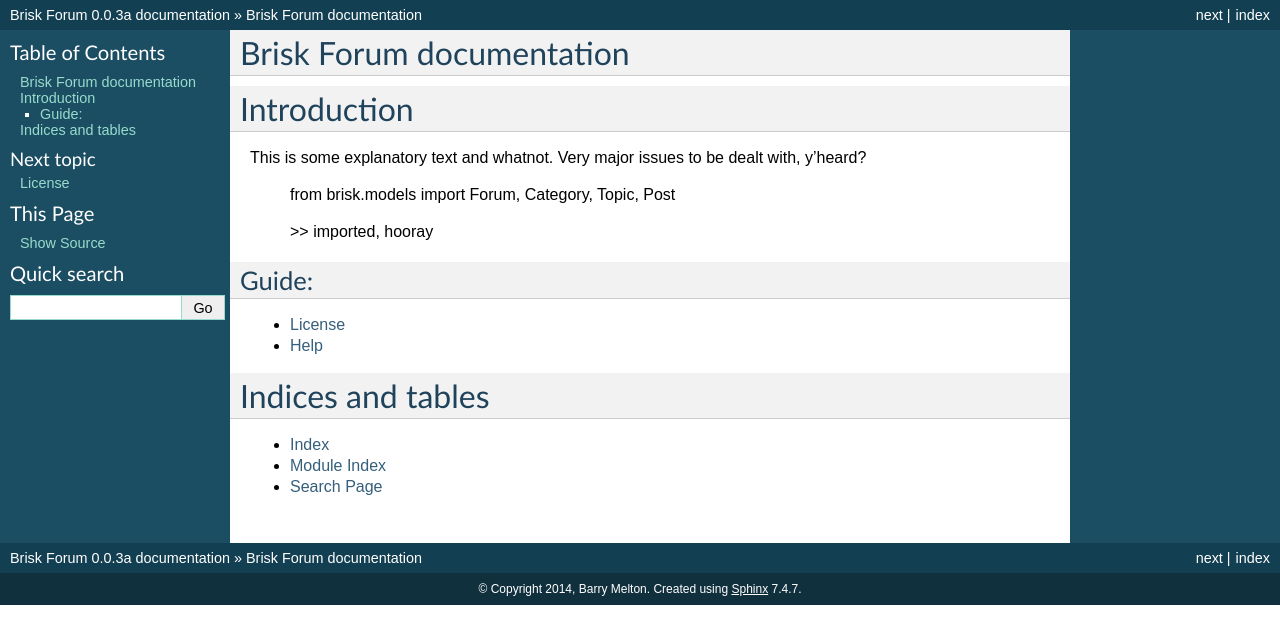
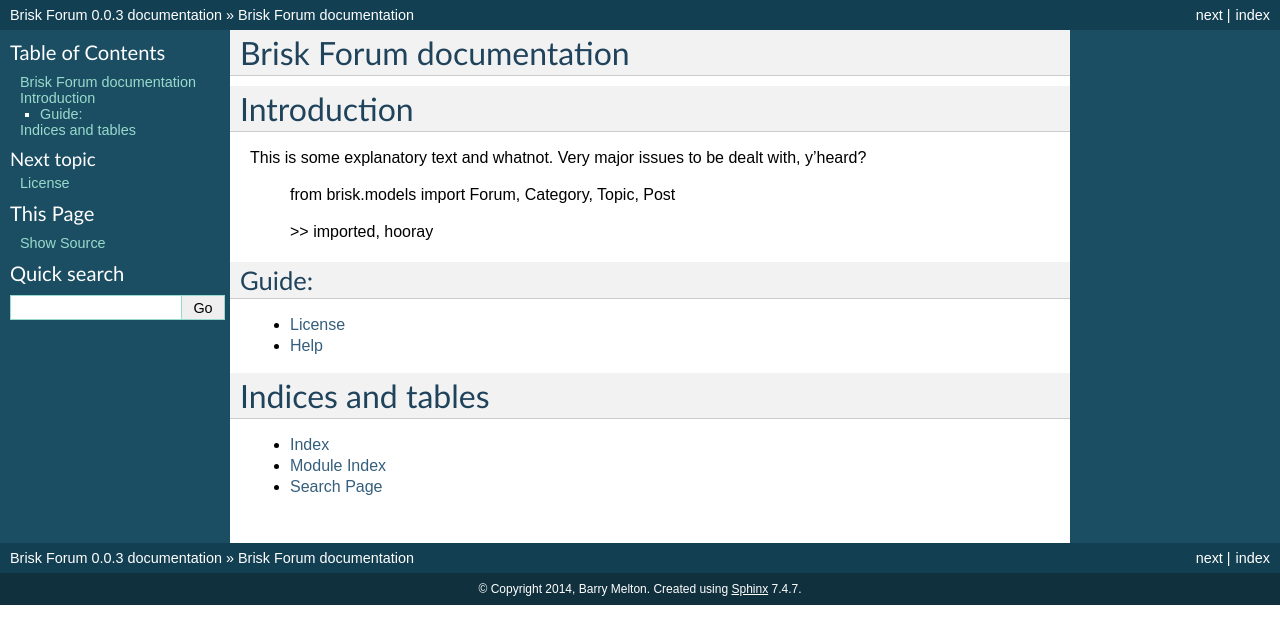
Before and after one commit to bmelton/briskforum, a Sphinx documentation site: the page built from docs/source/index.rst, in a window 1280 px wide. Shown: the top 644 px of the page. Built offline with Sphinx 7.4.7, drawn with Linux system fonts in a browser that asks for light colours.

Commit message:
Updating release?

```diff
--- a/docs/source/conf.py
+++ b/docs/source/conf.py
@@ -54,9 +54,9 @@ copyright = u'2014, Barry Melton'
 # built documents.
 #
 # The short X.Y version.
-version = '0.0.3a'
+version = 'latest'
 # The full version, including alpha/beta/rc tags.
-release = '0.0.3a'
+release = '0.0.3'
 
 # The language for content autogenerated by Sphinx. Refer to documentation
 # for a list of supported languages.
```
